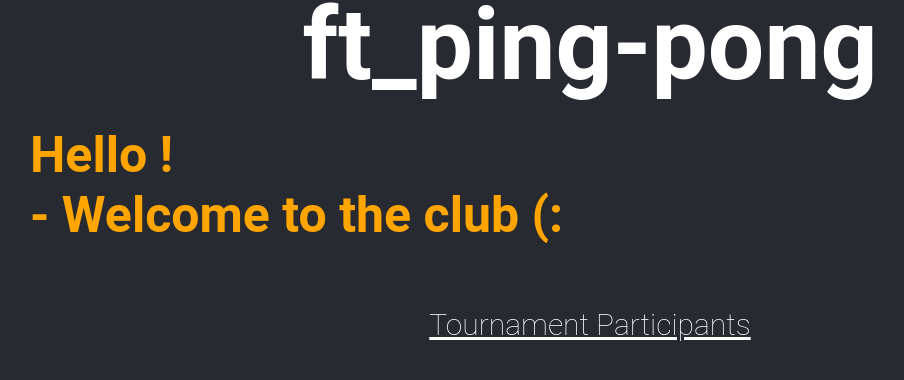
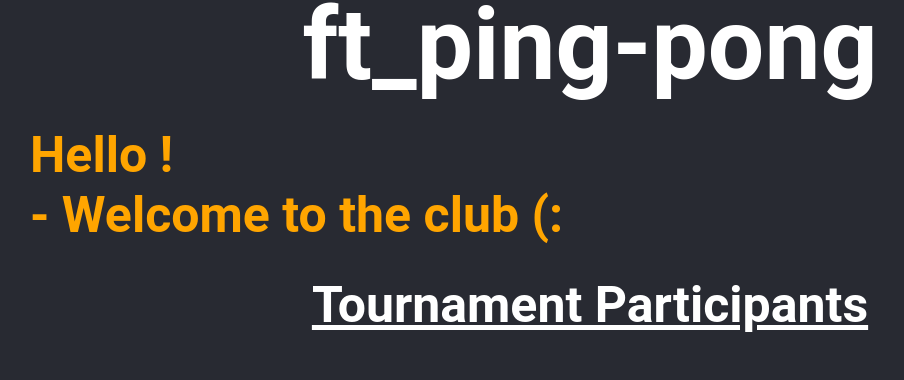
Before and after one commit to limitlecc/https-github.com-jkaplin-ping-pong, a PHP site: page /tournament/index.php in a window 1280 px wide. Shown: the top 380 px of the page, without its empty margins (50-954 px from the left). Run offline with PHP 8.4, Linux system fonts and the light colour scheme; data that the repository does not hold is empty.

Commit message:
Finally Working

```diff
--- a/tournament/tournament.css
+++ b/tournament/tournament.css
@@ -41,13 +41,14 @@ h2 {
 #participants {
 	color: orange;
 	font-style: monospace;
-	margin-top: 30px;
+	margin-top: 10px;
 	font-size: 20px;
 }
 
 #participants u {
 	color: white;
-	font-size: 30px;
+	font-size: 50px;
+	font-weight: bold;
 	margin-bottom: 15px;
 }
 
```
Also changed, not shown: 1 other file.
